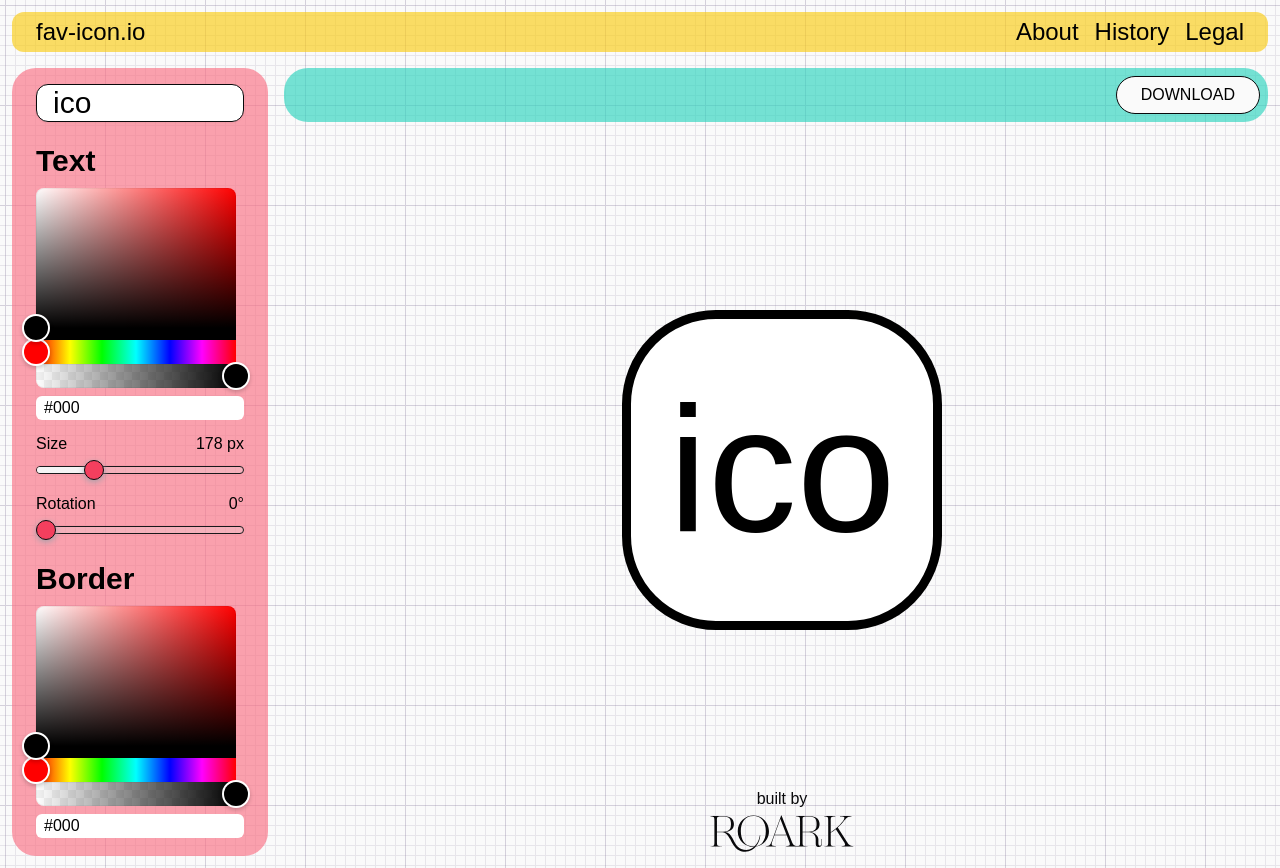
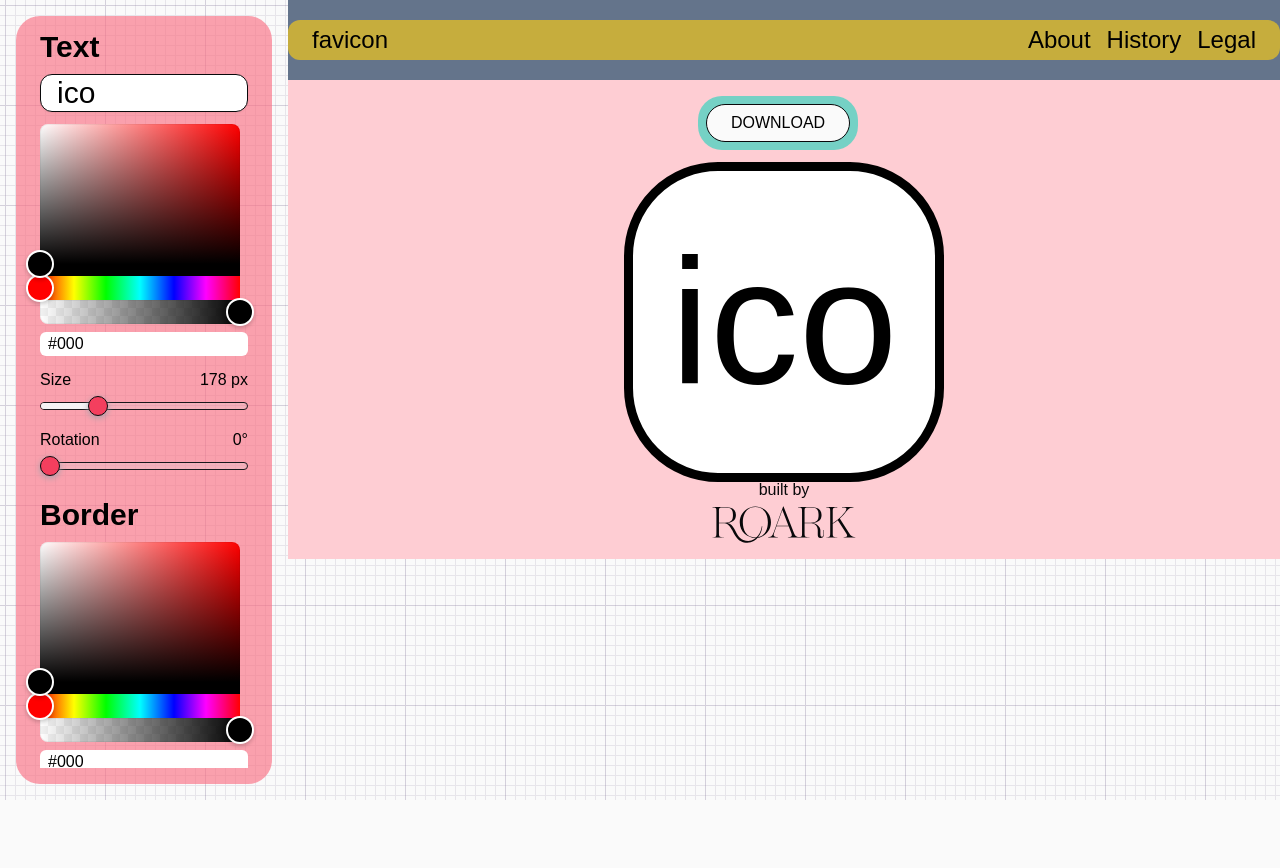
Before and after one commit to roark-xoxo/favicon, a Next.js app: page / in a window 1280 px wide. After the commit the page ends 800 px from the top, so only its background shows below. Built offline with nearby package versions, Linux system fonts and the light colour scheme; a web font is replaced by a local one.

Commit message:
adjust layout to fit screen

```diff
--- /dev/null
+++ b/app/history/layout.tsx
@@ -0,0 +1,11 @@
+import { CanvasWrapper } from "@/components/canvas";
+
+export default function MdxLayout({ children }: { children: React.ReactNode }) {
+	return (
+		<CanvasWrapper>
+			<div className="flex h-full w-full flex-col space-y-4 rounded-xl bg-white/75 p-4 text-lg">
+				{children}
+			</div>
+		</CanvasWrapper>
+	);
+}
--- a/app/layout.tsx
+++ b/app/layout.tsx
@@ -2,6 +2,8 @@ import type { Metadata } from "next";
 import { Jersey_25 } from "next/font/google";
 import "./globals.css";
 import { Providers } from "@/components/providers";
+import { Nav } from "@/components/nav";
+import { Sidebar } from "@/components/sidebar";
 
 const font = Jersey_25({ weight: "400", subsets: ["latin"] });
 
@@ -23,7 +25,13 @@ export default function RootLayout({
 						font.className + " bg-zinc-50 antialiased dark:bg-zinc-800"
 					}
 				>
-					{children}
+					<div className="flex h-screen overflow-hidden">
+						<Sidebar />
+						<div className="flex w-full flex-col">
+							<Nav />
+							{children}
+						</div>
+					</div>
 				</body>
 			</Providers>
 		</html>
--- a/app/page.tsx
+++ b/app/page.tsx
@@ -1,18 +1,5 @@
 import { Canvas } from "@/components/canvas";
-import { Header, Nav } from "@/components/header";
-import { Sidebar } from "@/components/sidebar";
 
 export default function Home() {
-	return (
-		<div className="flex h-screen flex-col">
-			<Nav />
-			<div className="flex h-full">
-				<Sidebar />
-				<div className="flex w-full flex-col">
-					<Header />
-					<Canvas />
-				</div>
-			</div>
-		</div>
-	);
+	return <Canvas />;
 }
--- a/components/canvas.tsx
+++ b/components/canvas.tsx
@@ -3,11 +3,14 @@
 import { useAtomValue } from "jotai";
 import { store } from "@/lib/stores";
 import { Footer } from "@/components/footer";
+import { DownloadButton } from "@/components/download-button";
 
 export function Canvas() {
 	const values = useAtomValue(store);
 	return (
+		<CanvasWrapper>
 			<div className="flex h-full w-full flex-col items-center justify-center p-4">
+				<Header />
 				<div className="flex h-full w-full flex-col items-center justify-center">
 					<div
 						id="favicon"
@@ -33,5 +36,26 @@ export function Canvas() {
 				</div>
 				<Footer />
 			</div>
+		</CanvasWrapper>
 	);
 }
+
+export function CanvasWrapper({ children }: { children: React.ReactNode }) {
+	return (
+		<div>
+			<div className="h-full w-full bg-rose-200">{children}</div>
+		</div>
+	);
+}
+
+export function Header() {
+	return (
+		<div className="pb-3 pr-3">
+			<header className="flex items-center justify-end space-x-4 rounded-3xl bg-teal-400/65 px-2 py-2 leading-tight dark:bg-slate-900">
+				<div>
+					<DownloadButton />
+				</div>
+			</header>
+		</div>
+	);
+}
--- a/components/header.tsx
+++ /dev/null
@@ -1,37 +0,0 @@
-import { DownloadButton } from "@/components/download-button";
-
-export function Header() {
-	return (
-		<div className="pb-3 pr-3">
-			<header className="flex items-center justify-end space-x-4 rounded-3xl bg-teal-400/65 px-2 py-2 leading-tight dark:bg-slate-900">
-				<div>
-					<DownloadButton />
-				</div>
-			</header>
-		</div>
-	);
-}
-
-export function Nav() {
-	return (
-		<div className="px-3 pb-4 pt-3">
-			<div className="flex w-full items-center justify-between rounded-xl bg-yellow-400/65 px-6 py-1 text-2xl">
-				<a href="/" className="text-left leading-none">
-					<span>fav</span>
-					<span>-icon</span>.<span>io</span>
-				</a>
-				<ul className="flex space-x-4">
-					<li>
-						<a href="legal">About</a>
-					</li>
-					<li>
-						<a href="legal">History</a>
-					</li>
-					<li>
-						<a href="legal">Legal</a>
-					</li>
-				</ul>
-			</div>
-		</div>
-	);
-}
--- /dev/null
+++ b/components/nav.tsx
@@ -0,0 +1,24 @@
+import Link from "next/link";
+
+export function Nav() {
+	return (
+		<div className="flex h-20 items-center justify-center bg-slate-500">
+			<div className="flex w-full items-center justify-between rounded-xl bg-yellow-400/65 px-6 py-1 text-2xl">
+				<Link href="/" className="text-left leading-none">
+					<span>favicon</span>
+				</Link>
+				<ul className="flex space-x-4">
+					<li>
+						<Link href="/about">About</Link>
+					</li>
+					<li>
+						<Link href="/history">History</Link>
+					</li>
+					<li>
+						<Link href="/legal">Legal</Link>
+					</li>
+				</ul>
+			</div>
+		</div>
+	);
+}
--- a/components/sidebar.tsx
+++ b/components/sidebar.tsx
@@ -9,10 +9,14 @@ export function Sidebar() {
 	const values = useAtomValue(store);
 	const setValues = useSetAtom(store);
 	return (
-		<div className="pb-3 pl-3 pr-4">
+		<div className="p-4">
 			<div className="flex h-full w-64 flex-col items-center space-y-4 rounded-3xl bg-rose-400/65 py-4 dark:text-zinc-100">
 				<div className="flex w-full overflow-scroll px-6">
 					<form className="space-y-6">
+						<section className="space-y-3">
+							<div className="flex items-center justify-between">
+								<h2 className="text-3xl font-bold leading-none">Text</h2>
+							</div>
 							<div>
 								<Label htmlFor="text" className="sr-only">
 									Enter Text
@@ -31,10 +35,6 @@ export function Sidebar() {
 									className="w-full rounded-xl border border-zinc-950 px-4 text-3xl shadow-sm placeholder:text-zinc-400"
 									placeholder="Enter Text"
 								/>
-						</div>
-						<section className="space-y-3">
-							<div className="flex items-center justify-between">
-								<h2 className="text-3xl font-bold leading-none">Text</h2>
 							</div>
 							<div>
 								<ColorPicker
```
Lines whose indentation alone changed are shown as unchanged.
